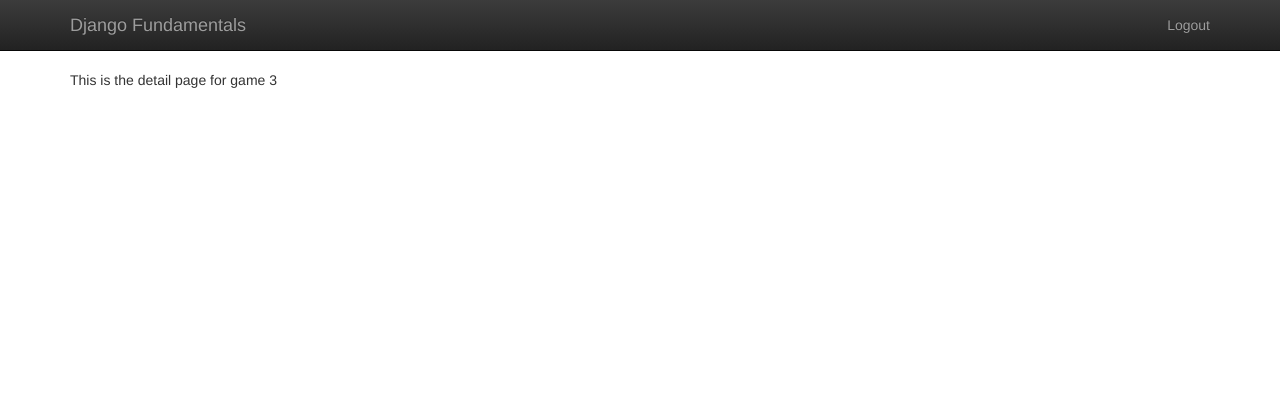
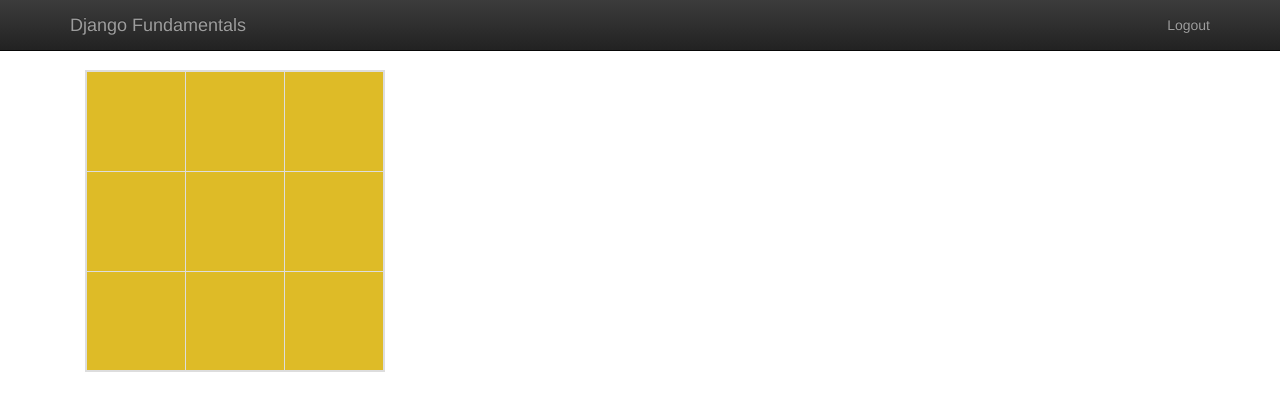
Before and after one commit to ForeverDreamer/django_learning, a Django app: page /games/detail/3/ in a window 1280 px wide. Shown: the top 411 px of the page. Run offline with Django 3.2, Linux system fonts and the light colour scheme; a user stored in the database is signed in; data comes from the database, SQL or seed files in the repository; both versions use the stored data as it was after the commit; some libraries are stand-ins or nearby versions.

Commit message:
Django Fundamentals(9 Making Moves) 3)  Demo Displaying the Game

```diff
--- a/django_fundamentals/tictactoe/gameplay/models.py
+++ b/django_fundamentals/tictactoe/gameplay/models.py
@@ -11,6 +11,8 @@ GAME_STATUS_CHOICES = (
     ('L', 'Second Player Wins'),
     ('D', 'Draw')
 )
+
+BOARD_SIZE = 3
 
 
 class GamesQuerySet(models.QuerySet):
@@ -38,6 +40,14 @@ class Game(models.Model):
 
     objects = GamesQuerySet.as_manager()
 
+    def board(self):
+        """Return a 2-dimensional list of Move objects,
+        so you can ask for the state of a square at position [y][x]."""
+        board = [[None for x in range(BOARD_SIZE)] for y in range(BOARD_SIZE)]
+        for move in self.move_set.all():
+            board[move.y][move.x] = move
+        return board
+
     def get_absolute_url(self):
         return reverse('gameplay_detail', args=[self.id])
 
@@ -50,6 +60,5 @@ class Move(models.Model):
     x = models.IntegerField()
     y = models.IntegerField()
     comment = models.CharField(max_length=300, blank=True)
-    by_first_player = models.BooleanField()
-
-    game = models.ForeignKey(Game, on_delete=models.CASCADE)
+    game = models.ForeignKey(Game, editable=False, on_delete=models.CASCADE)
+    by_first_player = models.BooleanField(editable=False)
--- a/django_fundamentals/tictactoe/templates/base.html
+++ b/django_fundamentals/tictactoe/templates/base.html
@@ -10,12 +10,19 @@
     <meta name="viewport" content="width=device-width, initial-scale=1">
 
     <link rel="stylesheet" href="{% static 'css/bootstrap.min.css' %}">
+
+    {% block styling %}
+        <link rel="stylesheet" href="{% static 'css/bootstrap.min.css' %}">
         <style>
             body {
                 padding-top: 70px;
                 padding-bottom: 20px;
             }
         </style>
+        <link rel="stylesheet" href="{% static 'css/bootstrap-theme.min.css' %}">
+        <link rel="stylesheet" href="{% static 'css/main.css' %}">
+    {% endblock styling %}
+
     <link rel="stylesheet" href="{% static 'css/bootstrap-theme.min.css' %}">
     <link rel="stylesheet" href="{% static 'css/main.css' %}">
 
--- a/django_fundamentals/tictactoe/templates/gameplay/game_detail.html
+++ b/django_fundamentals/tictactoe/templates/gameplay/game_detail.html
@@ -1,9 +1,46 @@
 {% extends "base.html" %}
 
 {% block title %}
-    Game {{ game.first_player }} vs. {{ game.second_player }}
+    {{ game }}
 {% endblock title %}
 
+{% block styling %}
+    {{ block.super }}
+    <style type="text/css">
+        .tictactoe-table {
+            width: 300px;
+            border-width: 2px;
+        }
+
+        .tictactoe-cell {
+            background-color: #debb27;
+            width: 100px;
+            height: 100px;
+            text-align: center;
+            vertical-align: middle !important;
+            font-size: 60px;
+        }
+    </style>
+{% endblock styling %}
+
 {% block content %}
-    This is the detail page for game {{ game.id }}
+    <div class="col-md-5">
+        <table class="table table-bordered tictactoe-table">
+            {% for row in game.board %}
+                <tr>
+                    {% for move in row %}
+                        <td class="tictactoe-cell">
+                            {% if move %}
+                                {% if move.by_first_player %}
+                                    X
+                                {% else %}
+                                    O
+                                {% endif %}
+                            {% endif %}
+                        </td>
+                    {% endfor %}
+                </tr>
+            {% endfor %}
+        </table>
+    </div>
 {% endblock content %}
```
Also changed, not shown: django_fundamentals/tictactoe/db.sqlite3, django_fundamentals/tictactoe/gameplay/migrations/0004_auto_20190707_1017.py (added), django_fundamentals/tictactoe/player/migrations/0002_auto_20190707_1017.py (added). Lines whose indentation alone changed are shown as unchanged.
